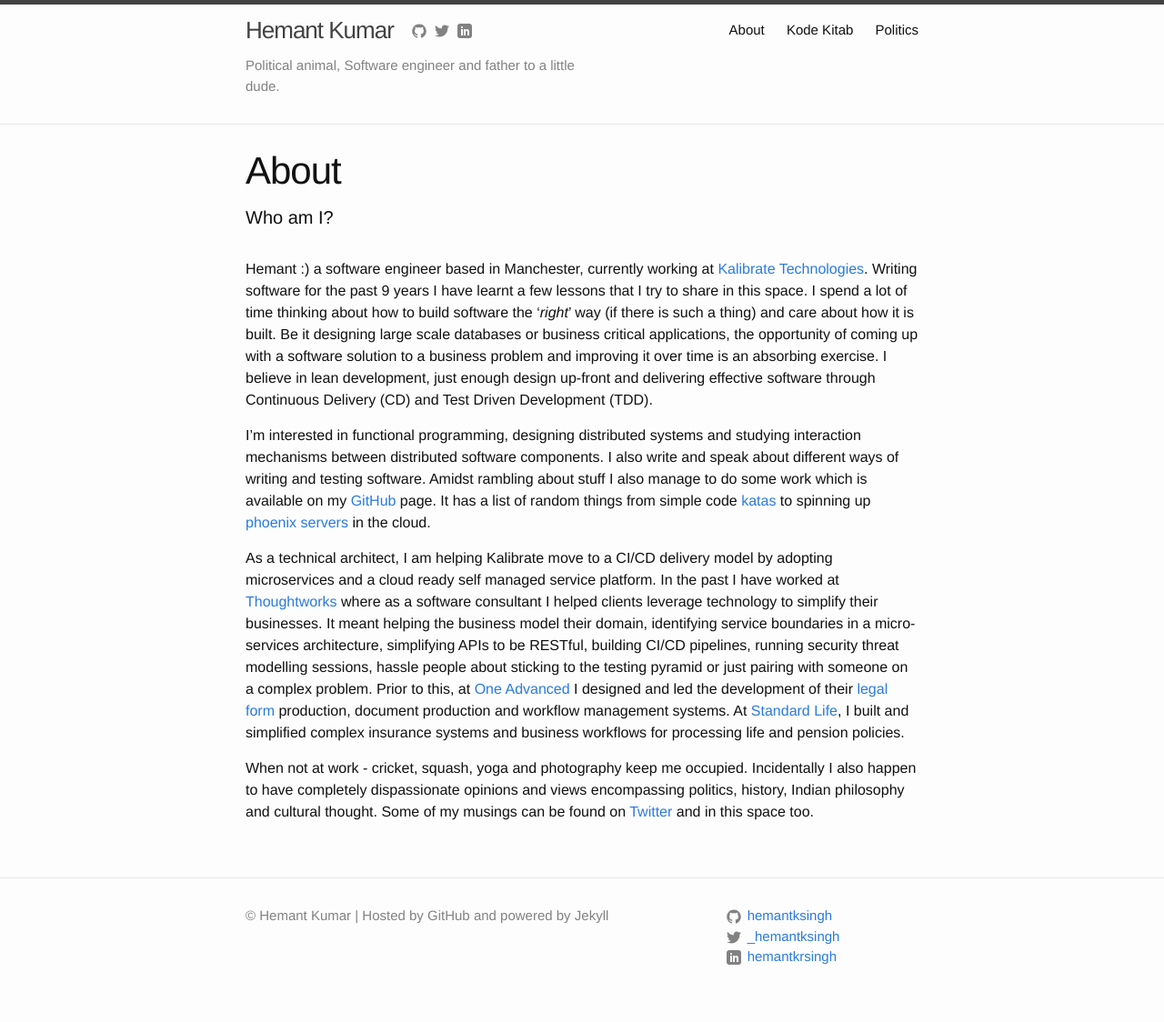
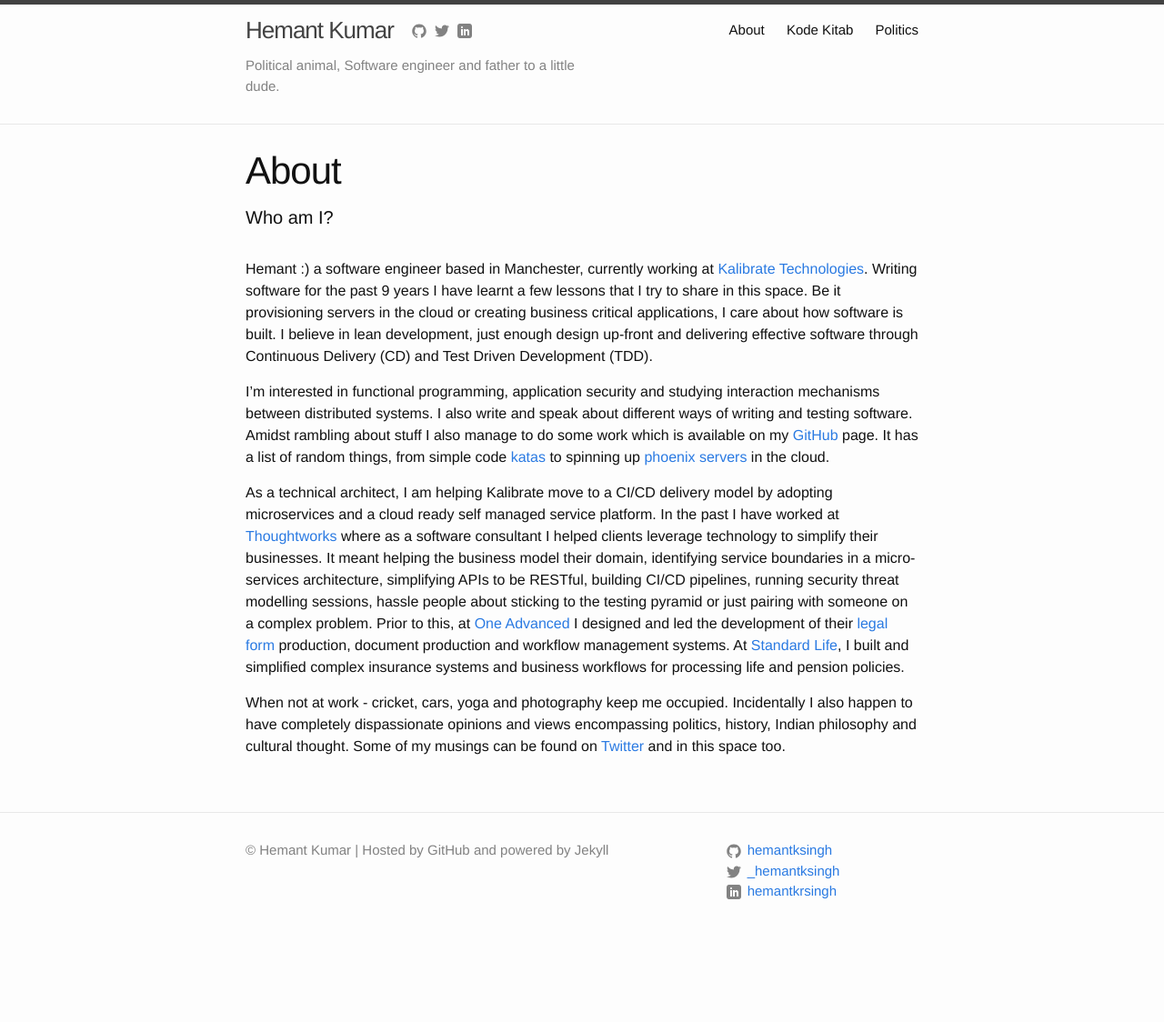
Before and after one commit to hemantksingh/hemantksingh.github.io, a Jekyll site: the page built from about.md, in a window 1280 px wide. Shown: the whole page at 91% size. Built offline with Jekyll 4.4.1, drawn with Linux system fonts in a browser that asks for light colours; after the commit the page ends 1052 px from its top, so only the background shows below that.

Commit message:
Updates about me.

```diff
--- a/about.md
+++ b/about.md
@@ -5,10 +5,10 @@
 description: Who am I?
 ---
 
-Hemant :) a software engineer based in Manchester, currently working at [Kalibrate Technologies](http://www.kalibrate.com/). Writing software for the past 9 years I have learnt a few lessons that I try to share in this space. I spend a lot of time thinking about how to build software the '*right*' way (if there is such a thing) and care about how it is built. Be it designing large scale databases or business critical applications, the opportunity of coming up with a software solution to a business problem and improving it over time is an absorbing exercise. I believe in lean development, just enough design up-front and delivering effective software through Continuous Delivery (CD) and Test Driven Development (TDD).
+Hemant :) a software engineer based in Manchester, currently working at [Kalibrate Technologies](http://www.kalibrate.com/). Writing software for the past 9 years I have learnt a few lessons that I try to share in this space. Be it provisioning servers in the cloud or creating business critical applications, I care about how software is built. I believe in lean development, just enough design up-front and delivering effective software through Continuous Delivery (CD) and Test Driven Development (TDD).
 
-I'm interested in functional programming, designing distributed systems and studying interaction mechanisms between distributed software components. I also write and speak about different ways of writing and testing software. Amidst rambling about stuff I also manage to do some work which is available on my [GitHub](https://github.com/hemantksingh) page. It has a list of random things from simple code [katas](https://github.com/hemantksingh/Katas) to spinning up [phoenix servers](http://martinfowler.com/bliki/PhoenixServer.html) in the cloud.
+I'm interested in functional programming, application security and studying interaction mechanisms between distributed systems. I also write and speak about different ways of writing and testing software. Amidst rambling about stuff I also manage to do some work which is available on my [GitHub](https://github.com/hemantksingh) page. It has a list of random things, from simple code [katas](https://github.com/hemantksingh/Katas) to spinning up [phoenix servers](http://martinfowler.com/bliki/PhoenixServer.html) in the cloud.
 
 As a technical architect, I am helping Kalibrate move to a CI/CD delivery model by adopting microservices and a cloud ready self managed service platform. In the past I have worked at [Thoughtworks](https://thoughtworks.com) where as a software consultant I helped clients leverage technology to simplify their businesses. It meant helping the business model their domain, identifying service boundaries in a micro-services architecture, simplifying APIs to be RESTful, building CI/CD pipelines, running security threat modelling sessions, hassle people about sticking to the testing pyramid or just pairing with someone on a complex problem. Prior to this, at [One Advanced](https://www.oneadvanced.com/) I designed and led the development of their [legal form](https://www.oneadvanced.com/solutions/market-solutions/legal-forms/) production, document production and workflow management systems. At [Standard Life](http://standardlife.co.uk/), I built and simplified complex insurance systems and business workflows for processing life and pension policies.
 
-When not at work - cricket, squash, yoga and photography keep me occupied. Incidentally I also happen to have completely dispassionate opinions and views encompassing politics, history, Indian philosophy and cultural thought. Some of my musings can be found on [Twitter](https://twitter.com/_hemantksingh) and in this space too.
+When not at work - cricket, cars, yoga and photography keep me occupied. Incidentally I also happen to have completely dispassionate opinions and views encompassing politics, history, Indian philosophy and cultural thought. Some of my musings can be found on [Twitter](https://twitter.com/_hemantksingh) and in this space too.
```
